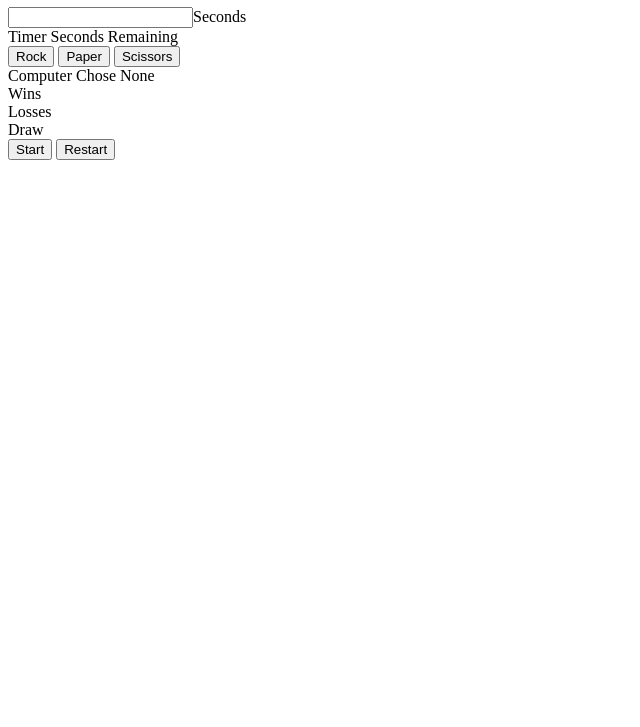
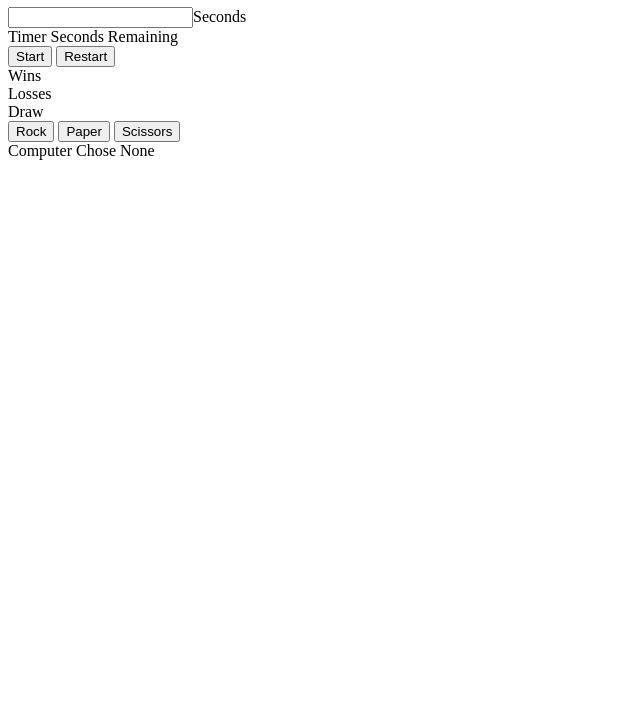
Before and after one commit to felix2feng/RockPaperSciessorsAxxess, a plain HTML site: page index.html in a window 1280 px wide. Shown: the part 73-800 px from the top of the page, without its empty margins (0-640 px from the left). Drawn offline with Linux system fonts and the light colour scheme.

Commit message:
Reorganized html for new layout

```diff
--- a/index.html
+++ b/index.html
@@ -10,6 +10,7 @@
 <body id="home">
 
   <h1>Rock Paper Scissors!</h1>
+  <div class='timeContainer'>
     <div>
       <!-- <input type="text" class="minutesInput"><span>Minutes</span> -->
       <input type="text" class="secondsInput"><span>Seconds</span>
@@ -19,19 +20,24 @@
       </div>
     </div>
     <div>
-    <button class="rock">Rock</button>
-    <button class="paper">Paper</button>
-    <button class="scissors">Scissors</button>
+      <button class='startButton'>Start</button>
+      <button class='restartButton'>Restart</button>
     </div>
-  <div>Computer Chose <span class="computerChoice">None</span></div>
+  </div>
   <div class="scoreBoard">
     <div><span class='winScore'></span> Wins</div>
     <div><span class='lossScore'></span> Losses</div>
     <div><span class='drawScore'></span> Draw</div>
   </div>
-  <div>
-    <button class='startButton'>Start</button>
-    <button class='restartButton'>Restart</button>
+  <div class='players'>
+    <div class='user'>
+      <button class="rock">Rock</button>
+      <button class="paper">Paper</button>
+      <button class="scissors">Scissors</button>
+    </div>
+    <div class='computer'>
+      <div>Computer Chose <span class="computerChoice">None</span></div>
+    </div>
   </div>
 </body>
 </html>
```
Lines whose indentation alone changed are shown as unchanged.
